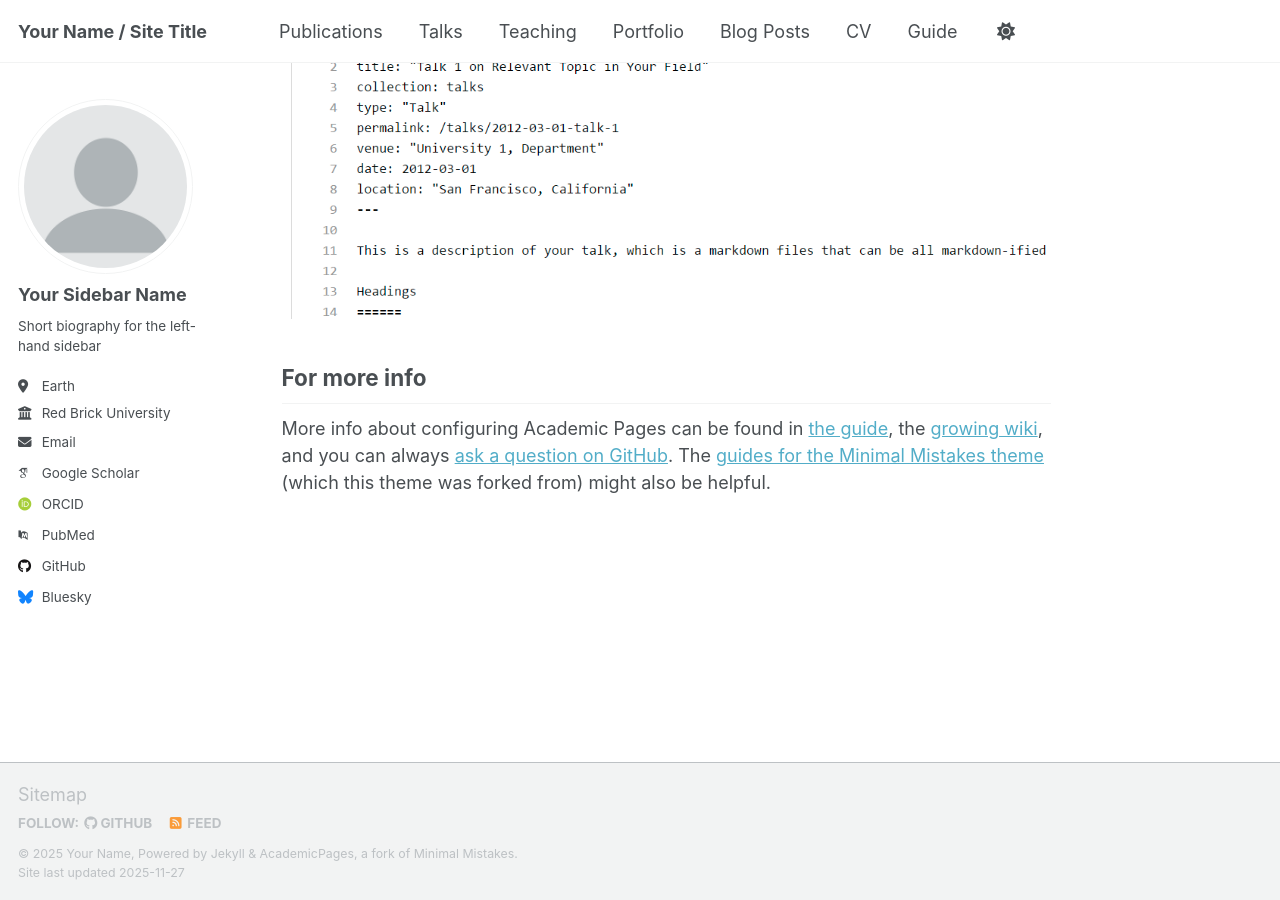
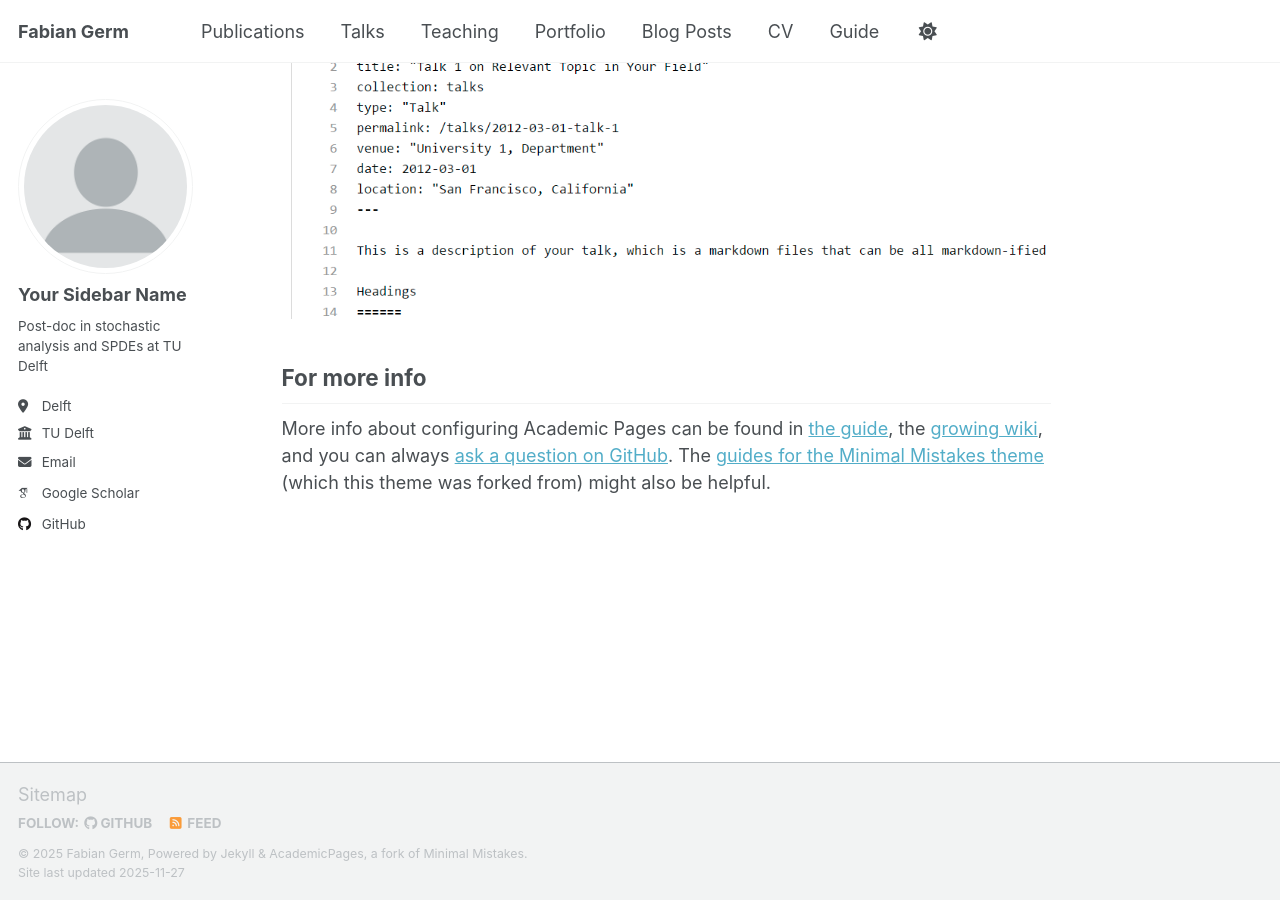
Before and after one commit to FabianGerm/fabiangerm.github.io, a Jekyll site: the page built from _pages/about.md, in a window 1280 px wide and 900 px high, scrolled down 2880 px. Built offline with Jekyll 4.4.1, drawn with Linux system fonts in a browser that asks for light colours; some web fonts are replaced; a script that is not in the unit is left out.

Commit message:
Update _config.yml

```diff
--- a/_config.yml
+++ b/_config.yml
@@ -9,10 +9,10 @@
 # Basic Site Settings
 locale                   : "en-US"
 site_theme               : "default" # Currently available options are "default", "air"
-title                    : "Your Name / Site Title"
+title                    : "Fabian Germ"
 title_separator          : "-"
-name                     : &name "Your Name"
-description              : &description "Your Name's academic portfolio"   # Update this with a general description of your site, this is the default if not overridden by a page
+name                     : &name "Fabian Germ"
+description              : &description "Fabian Germ's website"   # Update this with a general description of your site, this is the default if not overridden by a page
 url                      : https://academicpages.github.io # The base hostname & protocol for your site e.g. "https://[your GitHub username].github.io",
                                                            # or if you already have some other page hosted on Github then use "https://[your GitHub username].github.io/[Your Repo Name]"
 baseurl                  : "" # the subpath of your site, e.g. "/blog"
@@ -26,22 +26,22 @@ author:
   avatar           : "profile.png"
   name             : "Your Sidebar Name"
   pronouns         : # example: "she/her"
-  bio              : "Short biography for the left-hand sidebar"
-  location         : "Earth"
-  employer         : "Red Brick University"
+  bio              : "Post-doc in stochastic analysis and SPDEs at TU Delft"
+  location         : "Delft"
+  employer         : "TU Delft"
   uri              : # URL
-  email            : "none@example.org"
+  email            : ""
 
   # Academic websites
   academia         : # URL
   arxiv            : # URL - Update with the correct link to your profile
-  googlescholar    : "https://scholar.google.com/citations?user=PS_CX0AAAAAJ"
+  googlescholar    : "https://scholar.google.com/citations?user=stZVWEoAAAAJ&hl=en&oi=ao"
   inspire-hep      : # URL
   impactstory      : # URL
-  orcid            : "https://orcid.org/yourorcidurl"
+  orcid            : # URL
   semantic         : # URL
   ssrn             : # URL
-  pubmed           : "https://www.ncbi.nlm.nih.gov/pubmed/?term=john+snow"
+  pubmed           : # URL
   researchgate     : # URL
   scopus           : # URL
   zotero           : # URL
@@ -57,7 +57,7 @@ author:
 
   # Social media
   artstation       : # Username
-  bluesky          : "bsky.app" # Replace this with you Bluesky username
+  bluesky          : # Username # Replace this with you Bluesky username
   facebook         : # Username
   flickr           : # Username
   foursquare       : # Username
```
